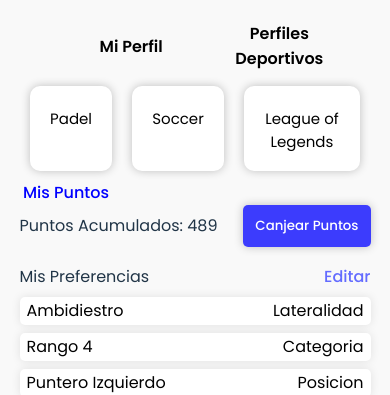
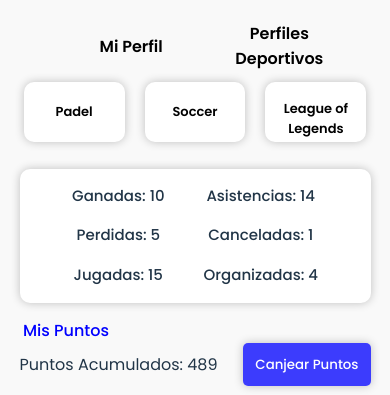
Before and after one commit to MatchingProyect/Matching-Front, a React (Vite) app: page /profile in a window 390 px wide. Both pictures are taken after a click on the button "Perfiles Deportivos". Shown: the top 395 px of the page. Built offline with nearby package versions, Linux system fonts and the light colour scheme.

Commit message:
Perfiles deportivos, view responsive, already done al 95%, solo faltan icons

```diff
--- /dev/null
+++ b/src/components/statsPerfilDepor/StatsPerfilDepor.jsx
@@ -0,0 +1,21 @@
+import React from 'react';
+import styles from './StatsPerfilDepor.module.css';
+
+export default function StatsPerfilDepor(props){
+    const { stats } = props;
+    console.log(stats);
+    return(
+        <div className = {styles.statsPerfilDeportDiv}>
+            <div className = {styles.divRow}>
+                <p className = {styles.text}>Ganadas: {stats.ganadas}</p>
+                <p className = {styles.text}>Perdidas: {stats.perdidas}</p>
+                <p className = {styles.text}>Jugadas: {stats.jugadas}</p>
+            </div>
+            <div className = {styles.divRow}>
+            <p className = {styles.text}>Asistencias: {stats.asistencias}</p>
+                <p className = {styles.text}>Canceladas: {stats.canceladas}</p>
+                <p className = {styles.text}>Organizadas: {stats.organizadas}</p>
+            </div>
+        </div>
+    );
+};
--- /dev/null
+++ b/src/components/statsPerfilDepor/StatsPerfilDepor.module.css
@@ -0,0 +1,26 @@
+.statsPerfilDeportDiv{
+    display:flex;
+    flex-direction: row;
+    justify-content: center;
+    width: 90vw;
+    padding: 2vw;
+    margin: 2vh;  box-shadow: 0 0 10px rgba(0, 0, 0, 0.236);
+    background-color: white;
+    border-radius: 10px;
+}
+
+.divRow{
+    display: flex;
+    flex-direction: column;
+    justify-content: center;
+    margin-left: 5vw;
+    margin-right: 5vw;
+
+}
+.text{
+    text-align: center;
+    font-size: 15px;
+    font-weight: 500;
+    margin-top:1vh;
+    margin-bottom:1vh;
+}
--- a/src/views/profile/Profile.jsx
+++ b/src/views/profile/Profile.jsx
@@ -4,6 +4,7 @@ import FriendsContainer from '../../components/friendsContainer/FriendsContainer
 import NavbarLow from '../../components/navbarLow/navbarLow';
 import { Link } from 'react-router-dom'
 import { useState, useEffect } from 'react';
+import StatsPerfilDepor from '../../components/statsPerfilDepor/StatsPerfilDepor';
 
 export default function Profile(props) {
     //Info hardcodeada que traeria llamada al back por el user logueado;
@@ -44,6 +45,14 @@ export default function Profile(props) {
                 dayPreference: 'Lunes - Miercoles',
                 timePreference: '7:00 pm - 11:00 pm',
                 categorylvl: 'Rango 4',
+                historial: {
+                    jugadas: 15,
+                    ganadas: 10,
+                    perdidas: 5,
+                    organizadas: 4,
+                    asistencias: 14,
+                    canceladas:1
+                }
             },
             {
                 sport: 'Soccer',
@@ -53,6 +62,14 @@ export default function Profile(props) {
                 dayPreference: 'Lunes - Viernes',
                 timePreference: '6:00 pm - 12:00 pm',
                 categorylvl: 'Rango 7',
+                historial: {
+                    jugadas: 20,
+                    ganadas: 10,
+                    perdidas: 10,
+                    organizadas: 3,
+                    asistencias: 15,
+                    canceladas:2
+                }
             },
             {
                 sport: 'League of Legends',
@@ -62,6 +79,14 @@ export default function Profile(props) {
                 dayPreference: 'Lunes - Domingo',
                 timePreference: 'Todo el dia',
                 categorylvl: 'Challenger 789 PL',
+                historial: {
+                    jugadas: 40,
+                    ganadas: 28,
+                    perdidas: 12,
+                    organizadas: 20,
+                    asistencias: 15,
+                    canceladas:5
+                }
             },
         ],
     };
@@ -111,19 +136,24 @@ export default function Profile(props) {
     //Componente Perfiles Deportivos
     function PerfilesDeportivos(props){
         const { user } = props;
-        const result = user.perfilesDeportivos[0];
-        const [ perfilDepor, setPerfilDepor ] = useState(result);
+        const firstProfile = user.perfilesDeportivos[0];
+        const toRender = user.perfilesDeportivos;
+        const  [ depProfile, setDepProfile ] = useState(firstProfile);
+        const stats = depProfile.historial;
 
-        const handlerDeportProfile = function(event){
-            let infoToRender = event.target.value;
-            let resultado = user.perfilesDeportivos.filter((element) => element.sport == infoToRender);
-            setPerfilDepor(resultado[0]);
-        };
+    function handlerProfileChange (event){
+        let buttonValue = event.target.value;
+        let selectedProfile = toRender.find((element) => element.sport == buttonValue);
+        setDepProfile(selectedProfile);
+    }
 
         return(
             <div className = {styles.perfilesDeportivosContainer}>
-                <div className = {styles.perfilesDivOne}>
-            {user.perfilesDeportivos.map((element) => <div key = {element.sport} className = {styles.sportDiv}><button className = {styles.sportText} value = {element.sport} onClick = {handlerDeportProfile}>{element.sport}</button></div>)}
+                <div className = {styles.divOne}>
+            {toRender.map((element) => <button key = {element.sport} onClick = {handlerProfileChange} className = {styles.sportText} value = {element.sport}>{element.sport}</button>)}
+            </div>
+            <div className = {styles.statsDiv}>
+                <StatsPerfilDepor stats = {stats}/>
             </div>
             <div className = {styles.DivTwo}>
                 <p className = {styles.textOne}>Mis Puntos</p>
@@ -146,27 +176,27 @@ export default function Profile(props) {
                     </div>
                     <div className = {styles.divThreeProfile}>
                         <div className = {styles.info}>
-                            <p className = {styles.dato}>{perfilDepor.laterality}</p>
+                            <p className = {styles.dato}>{depProfile.laterality}</p>
                             <p className = {styles.nombreDelDato}>Lateralidad</p>
                         </div>
                         <div className = {styles.info}>
-                            <p className = {styles.dato}>{perfilDepor.categorylvl}</p>
+                            <p className = {styles.dato}>{depProfile.categorylvl}</p>
                             <p className = {styles.nombreDelDato}>Categoria</p>
                         </div>
                         <div className = {styles.info}>
-                            <p className = {styles.dato}>{perfilDepor.courtSide}</p>
+                            <p className = {styles.dato}>{depProfile.courtSide}</p>
                             <p className = {styles.nombreDelDato}>Posicion</p>
                         </div>
                         <div className = {styles.info}>
-                            <p className = {styles.dato}>{perfilDepor.dayPreference}</p>
+                            <p className = {styles.dato}>{depProfile.dayPreference}</p>
                             <p className = {styles.nombreDelDato}>Dia Preferido</p>
                         </div>
                         <div className = {styles.info}>
-                            <p className = {styles.dato}>{perfilDepor.matchType}</p>
+                            <p className = {styles.dato}>{depProfile.matchType}</p>
                             <p className = {styles.nombreDelDato}>Tipo de partida</p>
                         </div>
                         <div className = {styles.info}>
-                            <p className = {styles.dato}>{perfilDepor.timePreference}</p>
+                            <p className = {styles.dato}>{depProfile.timePreference}</p>
                             <p className = {styles.nombreDelDato}>Hora Preferida</p>
                         </div>
                     </div>
--- a/src/views/profile/profile.module.css
+++ b/src/views/profile/profile.module.css
@@ -155,30 +155,34 @@
   justify-content: space-between;
   align-items: center;
 }
-.perfilesDivOne{
+.divOne{
   display: flex;
   flex-direction: row;
+  width: 93vw;
   justify-content: center;
   align-items: center;
+}
 
-}
-.sportDiv{
-  background-color: none;
+/* Este es el Btn */
+.sportText{
+  text-align: top;
   padding: 2ch;
-  height: 10vh;
-  border-style: solid;
+  height: 60px;
+  width: 30%;
+  font-size: 13px;
+  font-weight: 600;
   border-radius: 10px;
+  margin: 10px;
   border-width: 0px;
   box-shadow: 0 0 10px rgba(0, 0, 0, 0.236);
-  margin: 10px;
-  background-color: white;
-}
-
-.sportText{
-  text-align: center;
-  font-size: 15px;
   background-color: white;
   border: none;
+  cursor: pointer;
+}
+.statsDiv{
+  display: flex;
+  justify-content: center;
+  align-items: center;
 }
 
 .DivTwo{
```
